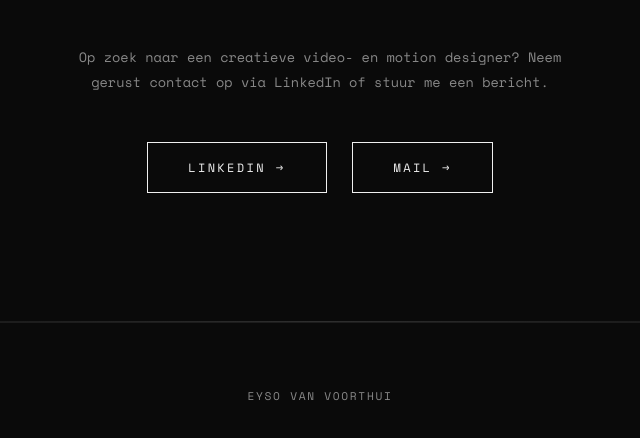
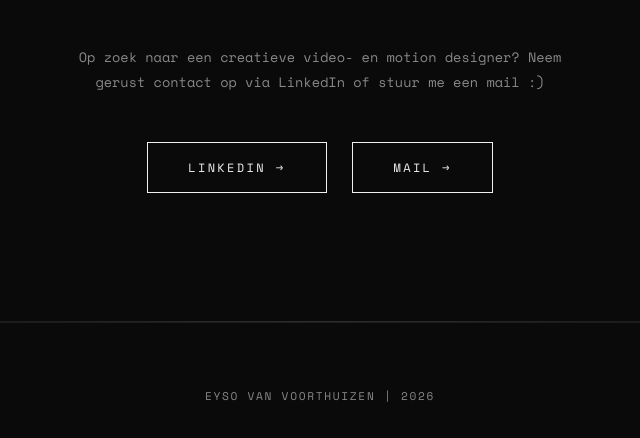
Before and after one commit to Eysovv/video_portfolio, a plain HTML site: page index.html in a window 1280 px wide. Shown: the part 3207-3645 px from the top of the page, 320-960 px from the left. Drawn offline with nearby package versions, Linux system fonts and the light colour scheme.

Commit message:
Update index.html

```diff
--- a/index.html
+++ b/index.html
@@ -540,7 +540,7 @@
   <p class="section-label">Beschikbaar voor freelance & vast</p>
   <h2 class="section-title">Laten we samenwerken</h2>
   <p style="color: var(--grey); font-size: 0.85rem; line-height: 1.8; max-width: 500px; margin: 0 auto 3rem;">
-    Op zoek naar een creatieve video- en motion designer? Neem gerust contact op via LinkedIn of stuur me een bericht.
+    Op zoek naar een creatieve video- en motion designer? Neem gerust contact op via LinkedIn of stuur me een mail :)
   </p>
   <a href="https://www.linkedin.com/in/eyso-van-voorthuizen-000068250/" target="_blank" rel="noopener"
      style="display: inline-block; padding: 1rem 2.5rem; border: 1px solid var(--white); color: var(--white);
@@ -558,4 +558,4 @@
 
 <!-- FOOTER -->
 <footer>
-  <p>Eyso van Voorthui
+  <p>Eyso van Voorthuizen | 2026</p>
```
